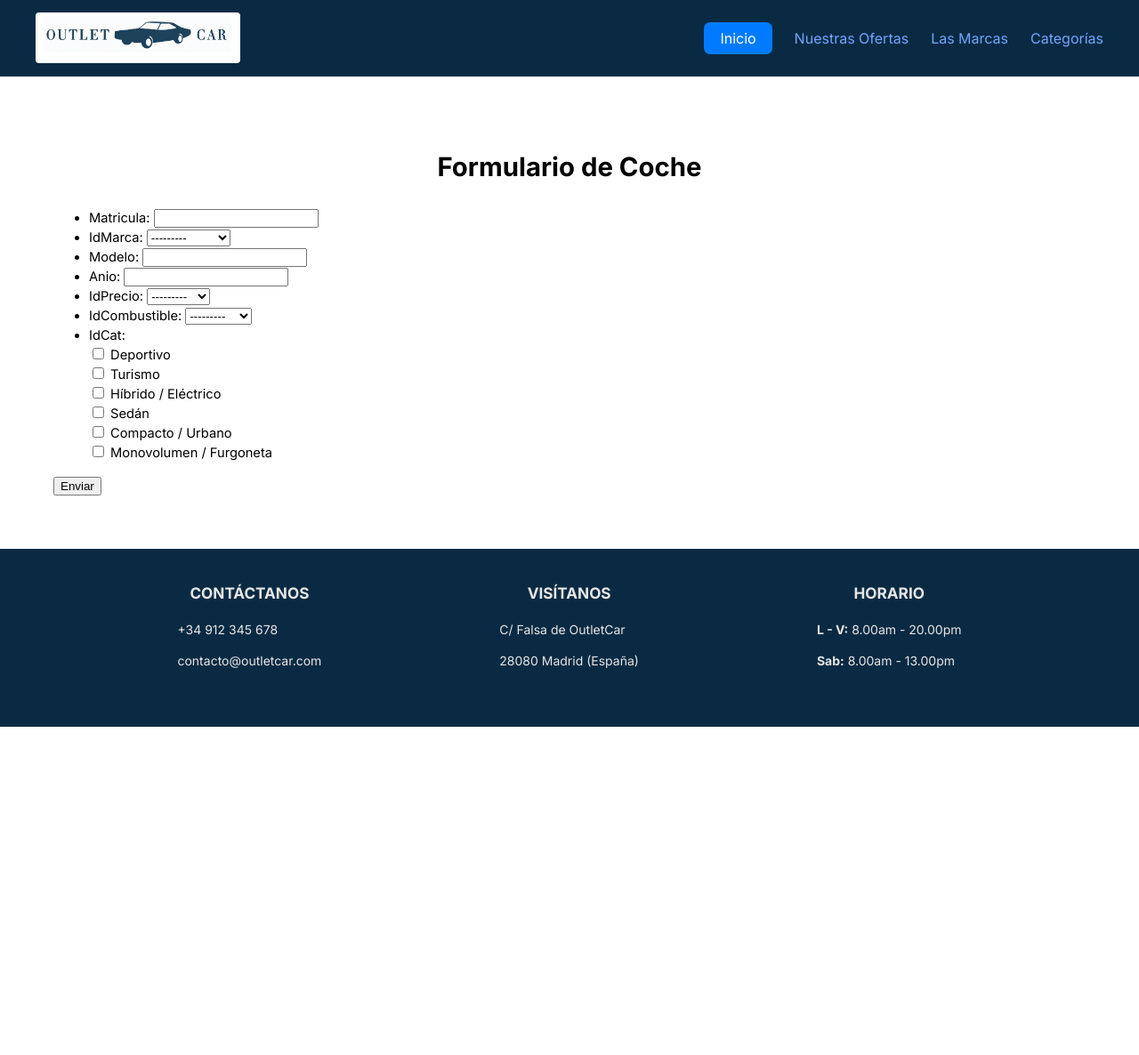
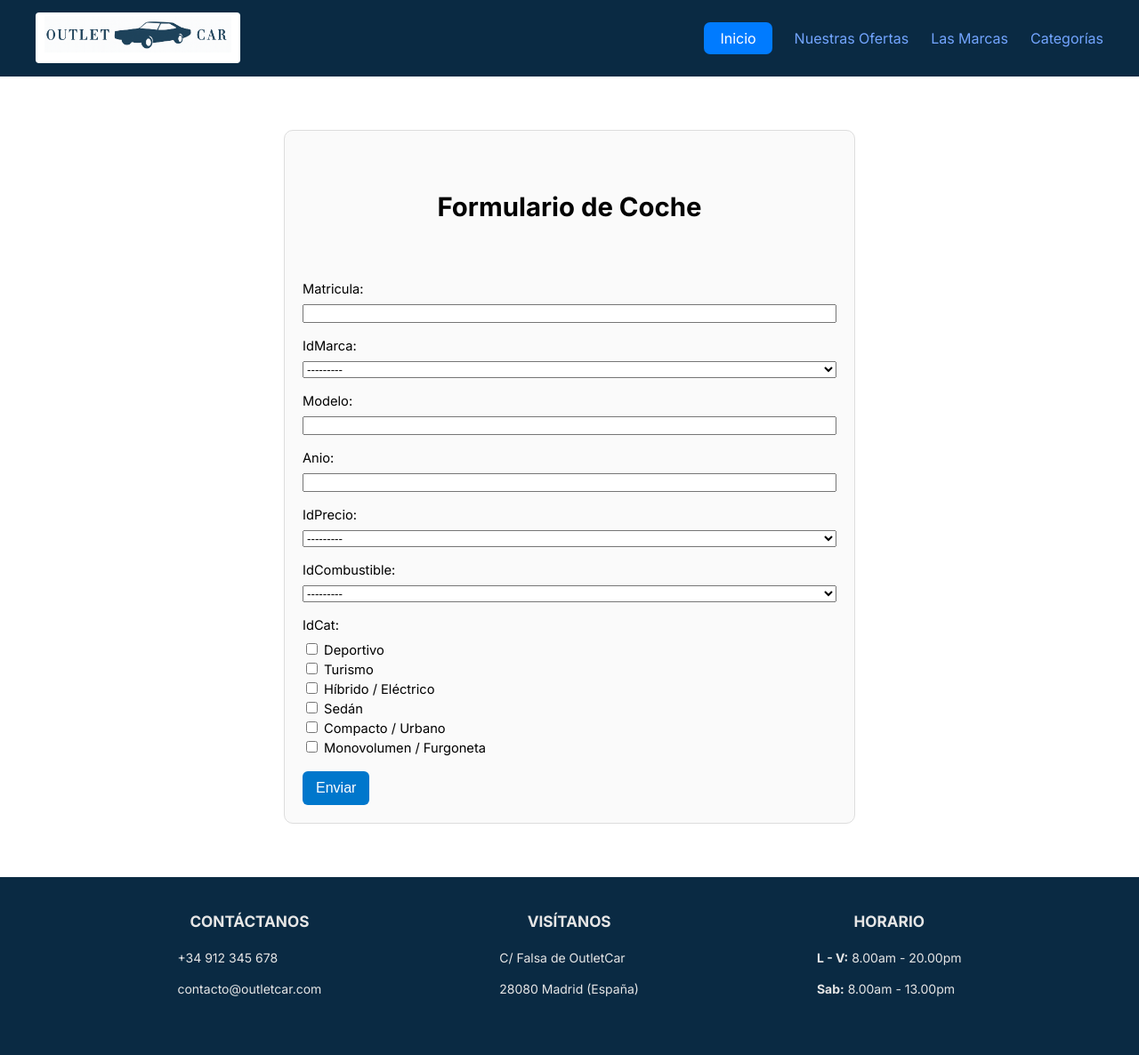
Before and after one commit to carlamanterola/proyectoOutletCar, a Django app: page /appOutletCar/ofertas/formulario/ in a window 1280 px wide. Shown: the part 321-1507 px from the top of the page at 89% size. Before the commit the page ends 1138 px from the top, so only its background shows below. Run offline with Django 5.2, Linux system fonts and the light colour scheme; data comes from the database, SQL or seed files in the repository.

Commit message:
añadido css para el formulario

```diff
--- a/appOutletCar/static/css/estilos.css
+++ b/appOutletCar/static/css/estilos.css
@@ -236,3 +236,43 @@
     text-align: center;
     font-size: 1rem;
 }
+
+.containerGen {
+    max-width: 600px;
+    margin: 0 auto;
+    padding: 20px;
+    background: #fafafa;
+    border-radius: 10px;
+    border: 1px solid #ddd;
+    display: flex;
+    flex-direction: column;
+    gap: 20px;
+}
+
+.listaForm {
+    list-style: none;
+    padding: 0;
+    display: flex;
+    flex-direction: column;
+    gap: 15px;
+}
+
+.listaForm  li{
+    display: flex;
+    flex-direction: column;
+    gap: 6px;
+}
+
+.botonEnviar {
+    padding: 10px 15px;
+    background: #0077cc;
+    color: white;
+    border: none;
+    border-radius: 6px;
+    cursor: pointer;
+    font-size: 16px;
+}
+
+.botonEnviar:hover {
+    background: #005fa3;
+}
```
